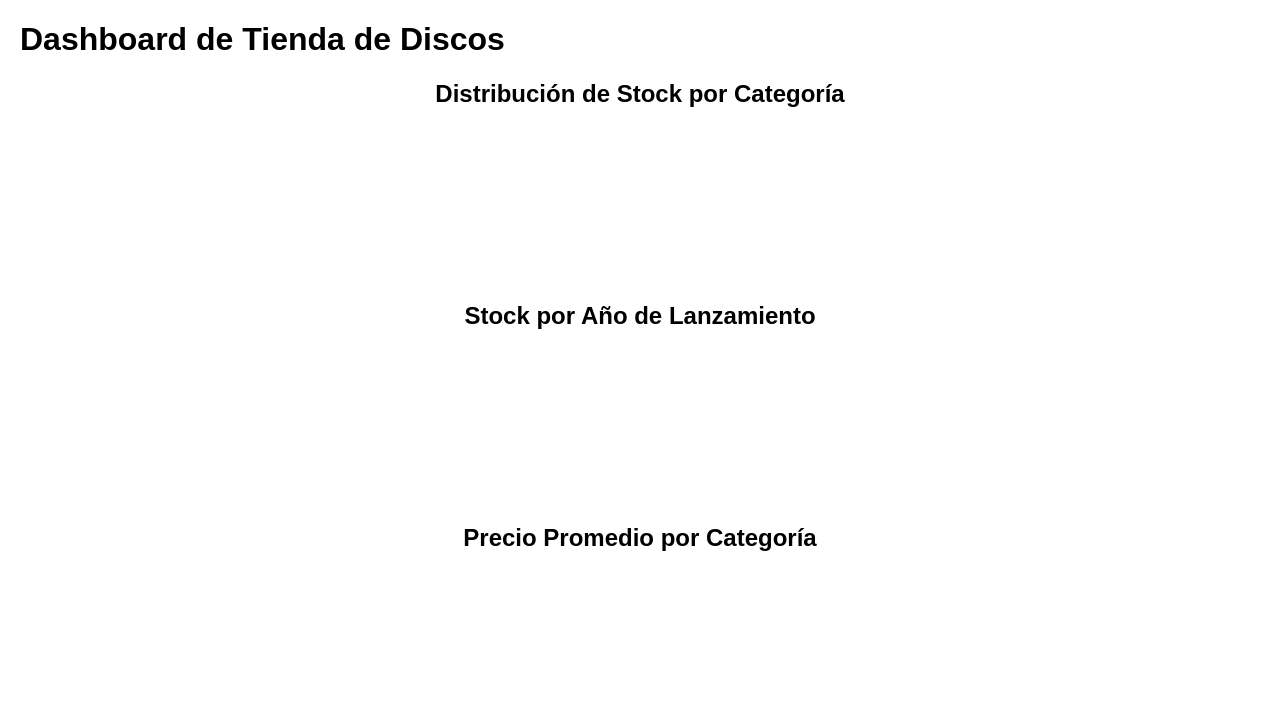
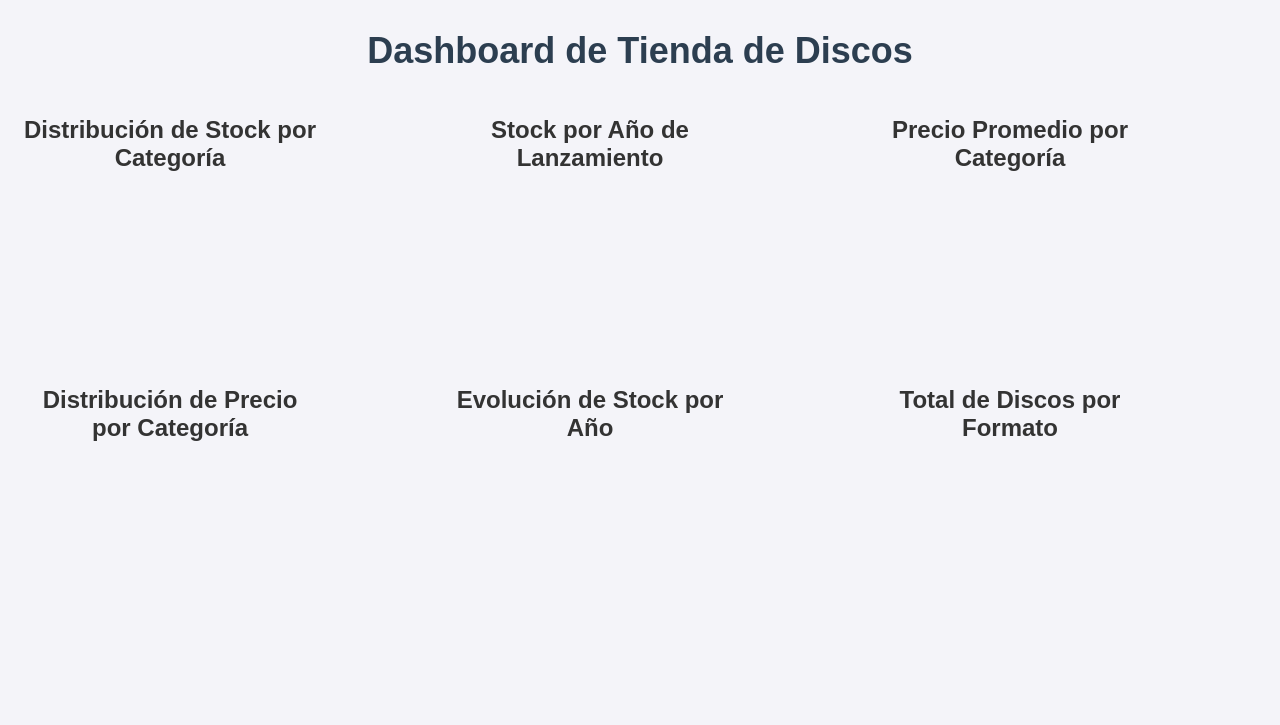
Before and after one commit to codingTeach/proyecto-3er-parcial-equipo-7-brisa-frida, a Flask app: page / in a window 1280 px wide. Shown: the top 725 px of the page. Run offline with Flask 3, Linux system fonts and the light colour scheme; data that the repository does not hold is empty; a map, chart or similar area stays blank.

Commit message:
actualizacion de graficos

```diff
--- a/frontend/static/css/styles.css
+++ b/frontend/static/css/styles.css
@@ -1,17 +1,51 @@
 body {
-    font-family: Arial, sans-serif;
+    font-family: 'Arial', sans-serif;
     text-align: center;
-    margin: 20px;
+    margin: 0;
+    padding: 0;
+    background-color: #f4f4f9;
+    color: #333;
 }
 
 h1 {
-    color: #333;
+    color: #2c3e50;
+    font-size: 36px;
+    margin-top: 30px;
+    font-weight: bold;
+}
+
+.container {
+    width: 90%;
+    margin: 0 auto;
+    padding: 20px;
 }
 
 #data-display {
     margin-top: 20px;
     text-align: left;
-    padding: 10px;
+    padding: 20px;
+    border-radius: 8px;
+    background-color: #fff;
+    box-shadow: 0 4px 8px rgba(0, 0, 0, 0.1);
     border: 1px solid #ddd;
-    background-color: #f9f9f9;
 }
+
+.charts {
+    display: flex;
+    justify-content: space-around;
+    flex-wrap: wrap;
+    gap: 20px;
+    margin-top: 40px;
+}
+
+.chart-container {
+    width: 45%;
+    min-width: 300px;
+}
+
+.charts-container {
+    display: grid;
+    grid-template-columns: repeat(auto-fill, minmax(300px, 1fr));
+    gap: 20px;
+    justify-content: center;
+}
--- a/frontend/static/js/charts.js
+++ b/frontend/static/js/charts.js
@@ -1,4 +1,3 @@
-// Distribución de stock por categoría
 function createCategoryChart() {
     fetch('/data')
         .then(response => response.json())
@@ -8,7 +7,6 @@ function createCategoryChart() {
                 data.filter(item => item.formato === category)
                     .reduce((sum, item) => sum + item.stock, 0)
             );
-
             const ctx = document.getElementById('categoryChart').getContext('2d');
             new Chart(ctx, {
                 type: 'pie',
@@ -31,7 +29,6 @@ function createCategoryChart() {
         .catch(error => console.error('Error:', error));
 }
 
-// Ventas por año de lanzamiento
 function createTimeChart() {
     fetch('/data')
         .then(response => response.json())
@@ -41,7 +38,6 @@ function createTimeChart() {
                 data.filter(item => item.anio_lanzamiento === year)
                     .reduce((sum, item) => sum + item.stock, 0)
             );
-
             const ctx = document.getElementById('timeChart').getContext('2d');
             new Chart(ctx, {
                 type: 'bar',
@@ -65,7 +61,6 @@ function createTimeChart() {
         .catch(error => console.error('Error:', error));
 }
 
-
 function createPriceChart() {
     fetch('/data')
         .then(response => response.json())
@@ -75,7 +70,6 @@ function createPriceChart() {
                 const filtered = data.filter(item => item.formato === category);
                 return filtered.reduce((sum, item) => sum + item.precio, 0) / filtered.length;
             });
-
             const ctx = document.getElementById('priceChart').getContext('2d');
             new Chart(ctx, {
                 type: 'bar',
@@ -99,11 +93,107 @@ function createPriceChart() {
         .catch(error => console.error('Error:', error));
 }
 
+function createPriceDistributionChart() {
+    fetch('/data')
+        .then(response => response.json())
+        .then(data => {
+            const categories = ['CD', 'Vinil'];
+            const avgPrice = categories.map(category => {
+                const filtered = data.filter(item => item.formato === category);
+                return filtered.reduce((sum, item) => sum + item.precio, 0) / filtered.length;
+            });
+            const ctx = document.getElementById('priceDistributionChart').getContext('2d');
+            new Chart(ctx, {
+                type: 'pie',
+                data: {
+                    labels: categories,
+                    datasets: [{
+                        data: avgPrice,
+                        backgroundColor: ['#FF9800', '#9C27B0']
+                    }]
+                },
+                options: {
+                    plugins: {
+                        legend: {
+                            display: true
+                        }
+                    }
+                }
+            });
+        })
+        .catch(error => console.error('Error:', error));
+}
 
+function createStockEvolutionChart() {
+    fetch('/data')
+        .then(response => response.json())
+        .then(data => {
+            const years = [...new Set(data.map(item => item.anio_lanzamiento))].sort();
+            const stockByYear = years.map(year =>
+                data.filter(item => item.anio_lanzamiento === year)
+                    .reduce((sum, item) => sum + item.stock, 0)
+            );
+            const ctx = document.getElementById('stockEvolutionChart').getContext('2d');
+            new Chart(ctx, {
+                type: 'line',
+                data: {
+                    labels: years,
+                    datasets: [{
+                        label: 'Stock Total',
+                        data: stockByYear,
+                        borderColor: '#4CAF50',
+                        fill: false
+                    }]
+                },
+                options: {
+                    scales: {
+                        y: {
+                            beginAtZero: true
+                        }
+                    }
+                }
+            });
+        })
+        .catch(error => console.error('Error:', error));
+}
 
-// Llamada principal
+function createTotalStockByFormatChart() {
+    fetch('/data')
+        .then(response => response.json())
+        .then(data => {
+            const formats = ['CD', 'Vinil'];
+            const stockByFormat = formats.map(format =>
+                data.filter(item => item.formato === format)
+                    .reduce((sum, item) => sum + item.stock, 0)
+            );
+            const ctx = document.getElementById('totalStockByFormatChart').getContext('2d');
+            new Chart(ctx, {
+                type: 'bar',
+                data: {
+                    labels: formats,
+                    datasets: [{
+                        label: 'Total de Stock',
+                        data: stockByFormat,
+                        backgroundColor: ['#FF5722', '#8BC34A']
+                    }]
+                },
+                options: {
+                    scales: {
+                        y: {
+                            beginAtZero: true
+                        }
+                    }
+                }
+            });
+        })
+        .catch(error => console.error('Error:', error));
+}
+
 document.addEventListener('DOMContentLoaded', () => {
     createCategoryChart();
     createTimeChart();
     createPriceChart();
+    createPriceDistributionChart();
+    createStockEvolutionChart();
+    createTotalStockByFormatChart();
 });
--- a/frontend/templates/index.html
+++ b/frontend/templates/index.html
@@ -3,48 +3,63 @@
 <head>
     <meta charset="UTF-8">
     <meta name="viewport" content="width=device-width, initial-scale=1.0">
+    <link rel="stylesheet" href="{{ url_for('static', filename='css/styles.css') }}">
     <title>Dashboard de Gráficos</title>
-
     <script src="https://cdn.jsdelivr.net/npm/chart.js"></script>
-
     <style>
         body {
             font-family: Arial, sans-serif;
             margin: 20px;
         }
+        .charts-container {
+            display: grid;
+            grid-template-columns: repeat(auto-fill, minmax(300px, 1fr));
+            gap: 20px;
+            justify-content: center;
+        }
         .chart-container {
-            width: 80%;
-            margin: 20px auto;
             text-align: center;
         }
         canvas {
             margin: 0 auto;
+            max-width: 100%;
         }
     </style>
 </head>
 <body>
     <h1>Dashboard de Tienda de Discos</h1>
 
-
+    <div class="charts-container">
         <div class="chart-container">
             <h2>Distribución de Stock por Categoría</h2>
             <canvas id="categoryChart"></canvas>
         </div>
-
 
         <div class="chart-container">
             <h2>Stock por Año de Lanzamiento</h2>
             <canvas id="timeChart"></canvas>
         </div>
 
-
         <div class="chart-container">
             <h2>Precio Promedio por Categoría</h2>
             <canvas id="priceChart"></canvas>
         </div>
 
+        <div class="chart-container">
+            <h2>Distribución de Precio por Categoría</h2>
+            <canvas id="priceDistributionChart"></canvas>
+        </div>
 
+        <div class="chart-container">
+            <h2>Evolución de Stock por Año</h2>
+            <canvas id="stockEvolutionChart"></canvas>
+        </div>
 
+        <div class="chart-container">
+            <h2>Total de Discos por Formato</h2>
+            <canvas id="totalStockByFormatChart"></canvas>
+        </div>
+    </div>
 
     <script src="{{ url_for('send_static', path='js/charts.js') }}"></script>
 </body>
```
Lines whose indentation alone changed are shown as unchanged.
